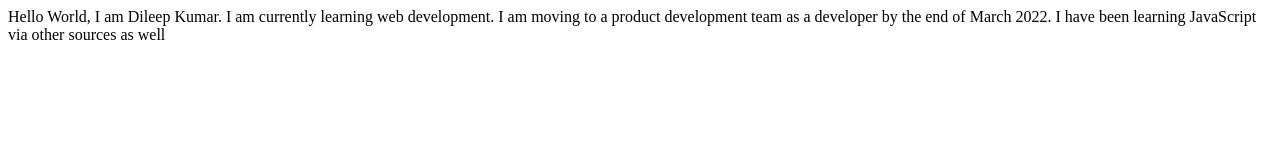
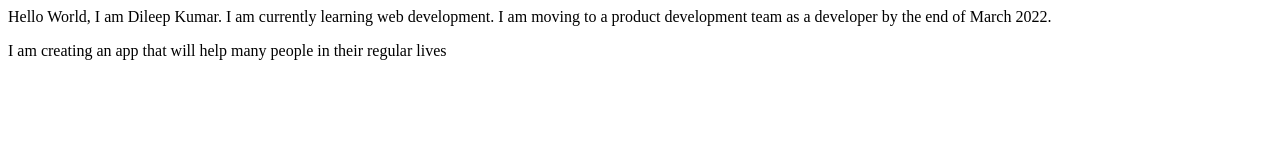
Before and after one commit to dileepkumar23/dileepkumar-portfolio, a plain HTML site: page index.html in a window 1280 px wide. Drawn offline with Linux system fonts and the light colour scheme.

Commit message:
Update: About upcoming tasks
Update the portfolio about upcoming tasks

```diff
--- a/index.html
+++ b/index.html
@@ -10,7 +10,8 @@
     Hello World, I am Dileep Kumar.
     I am currently learning web development.
     I am moving to a product development team as a developer by the end of March 2022.
-
-    I have been learning JavaScript via other sources as well
+    <p>
+    I am creating an app that will help many people in their regular lives
+    </p>
 </body>
 </html>
```
